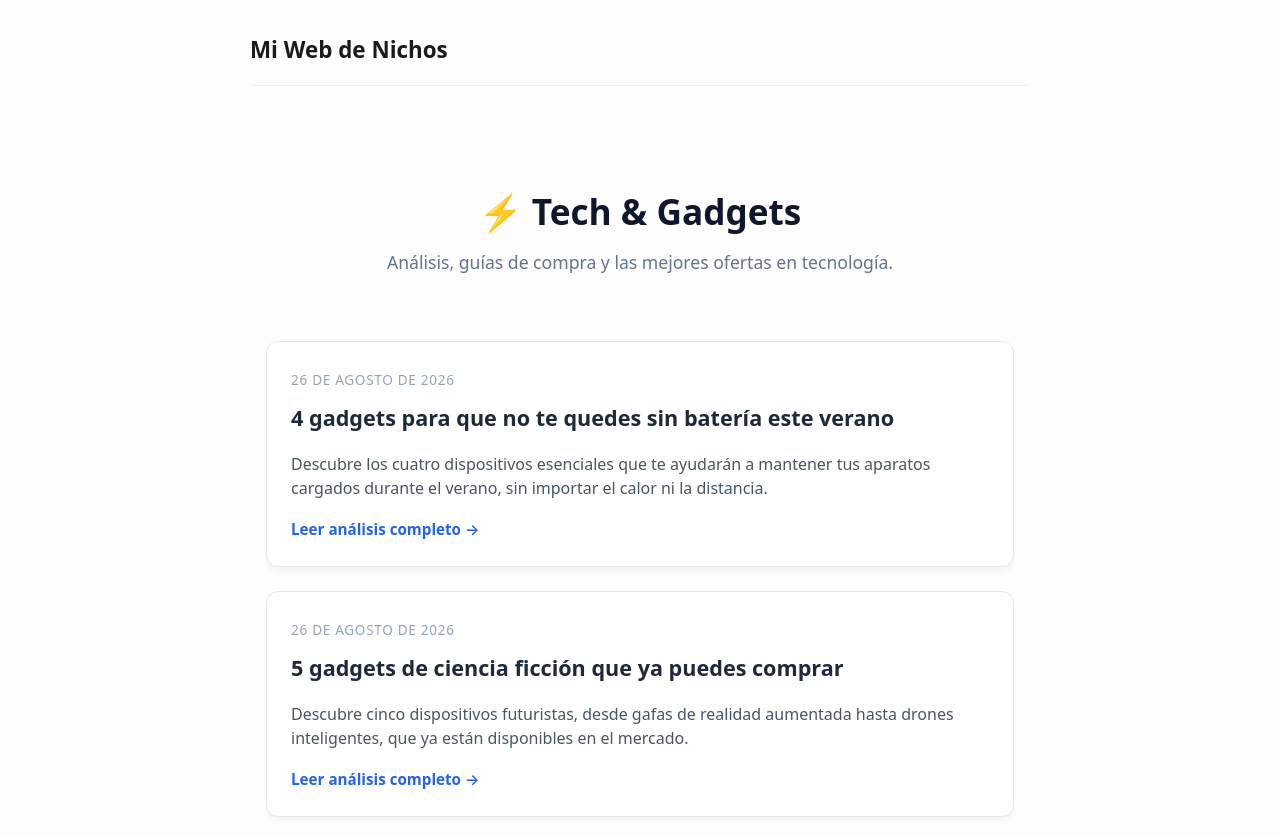
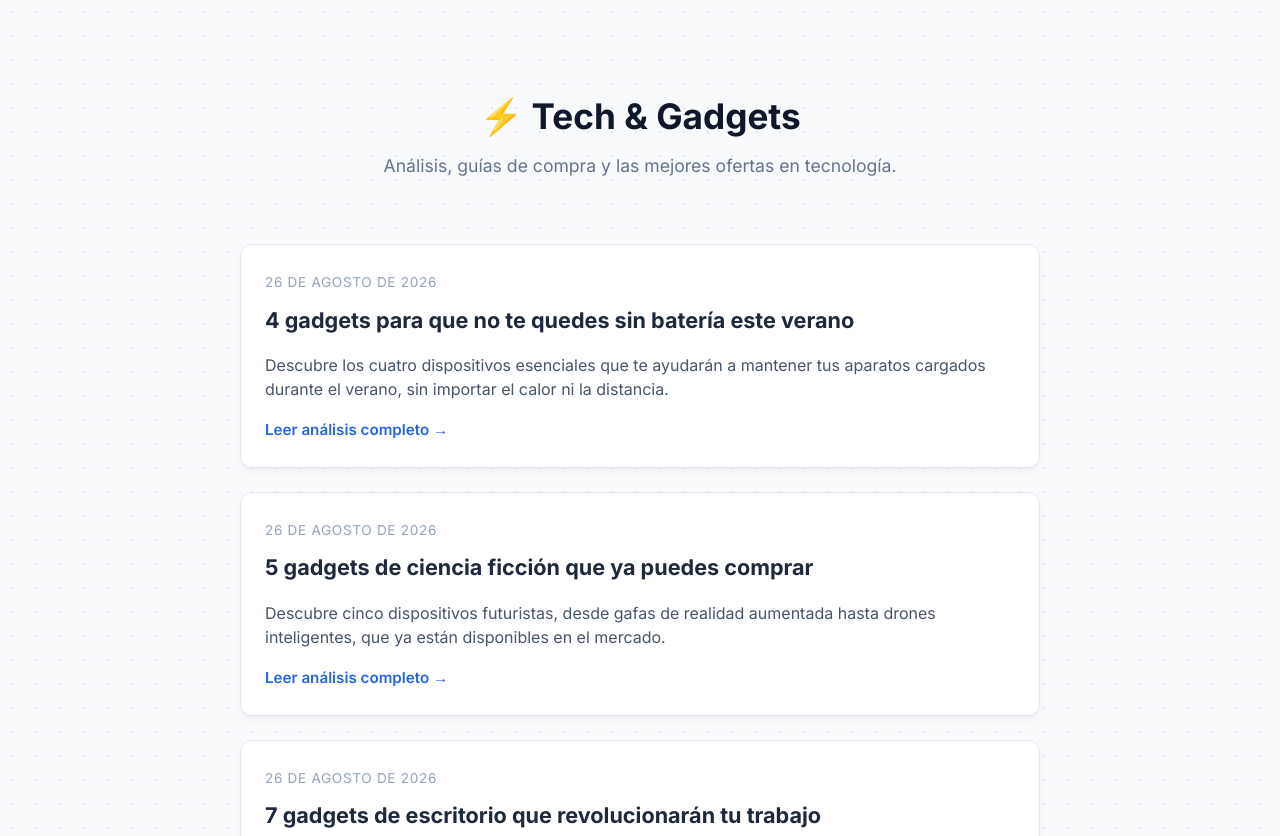
Before and after one commit to alexfdzz0/pseo-system, an Astro site in the folder site/: page / in a window 1280 px wide. Shown: the top 836 px of the page. Built offline with nearby package versions, Linux system fonts and the light colour scheme; Astro itself is replaced by a stand-in of ours.

Commit message:
Refactor BaseLayout with improved styles and meta tags
Updated layout styles and meta tags for better SEO and design consistency.

```diff
--- a/site/src/layouts/BaseLayout.astro
+++ b/site/src/layouts/BaseLayout.astro
@@ -1,37 +1,39 @@
 ---
 const { title, description } = Astro.props;
 ---
+
 <!doctype html>
 <html lang="es">
   <head>
-<meta name="google-site-verification" content="sCau3n5L7D8vQmZBitK1HX4wZPiqeMQELDh9OguXDJg" />
     <meta charset="UTF-8" />
     <meta name="viewport" content="width=device-width, initial-scale=1.0" />
-    <title>{title ?? 'Mi Web de Nichos'}</title>
+    <meta name="google-site-verification" content="sCau3n5L7D8vQmZBitK1HX4wZPiqeMQELDh9OguXDJg" />
+    <title>{title}</title>
     {description && <meta name="description" content={description} />}
+    <link rel="preconnect" href="https://fonts.googleapis.com">
+    <link rel="preconnect" href="https://fonts.gstatic.com" crossorigin>
+    <link href="https://fonts.googleapis.com/css2?family=Inter:wght@400;600;700;800&display=swap" rel="stylesheet">
     <style>
+      :root {
+        --primary: #2563eb;
+        --bg-main: #f8fafc;
+      }
       body {
-        font-family: system-ui, -apple-system, sans-serif;
-        max-width: 780px;
+        font-family: 'Inter', system-ui, sans-serif;
+        max-width: 850px;
         margin: 0 auto;
-        padding: 2rem 1.25rem;
-        line-height: 1.65;
-        color: #1a1a1a;
-        background: #fdfdfd;
+        padding: 2rem 1rem;
+        line-height: 1.6;
+        color: #334155;
+        background-color: var(--bg-main);
+        background-image: radial-gradient(#e2e8f0 1px, transparent 1px);
+        background-size: 24px 24px;
       }
-      a { color: #0a5cff; text-decoration: none; }
+      a { color: var(--primary); text-decoration: none; }
       a:hover { text-decoration: underline; }
-      header { margin-bottom: 2.5rem; border-bottom: 1px solid #eee; padding-bottom: 1rem; }
-      header a { font-size: 1.4rem; font-weight: 700; color: #1a1a1a; }
-      .post-item { margin-bottom: 1.75rem; }
-      .post-item h2 { margin-bottom: 0.25rem; }
-      .post-date { color: #777; font-size: 0.9rem; }
-      footer { margin-top: 3rem; padding-top: 1rem; border-top: 1px solid #eee; color: #888; font-size: 0.85rem; }
     </style>
   </head>
   <body>
-    <header><a href="/">Mi Web de Nichos</a></header>
     <slot />
-    <footer>Contenido generado automáticamente &mdash; actualizado cada 6 horas.</footer>
   </body>
 </html>
```
